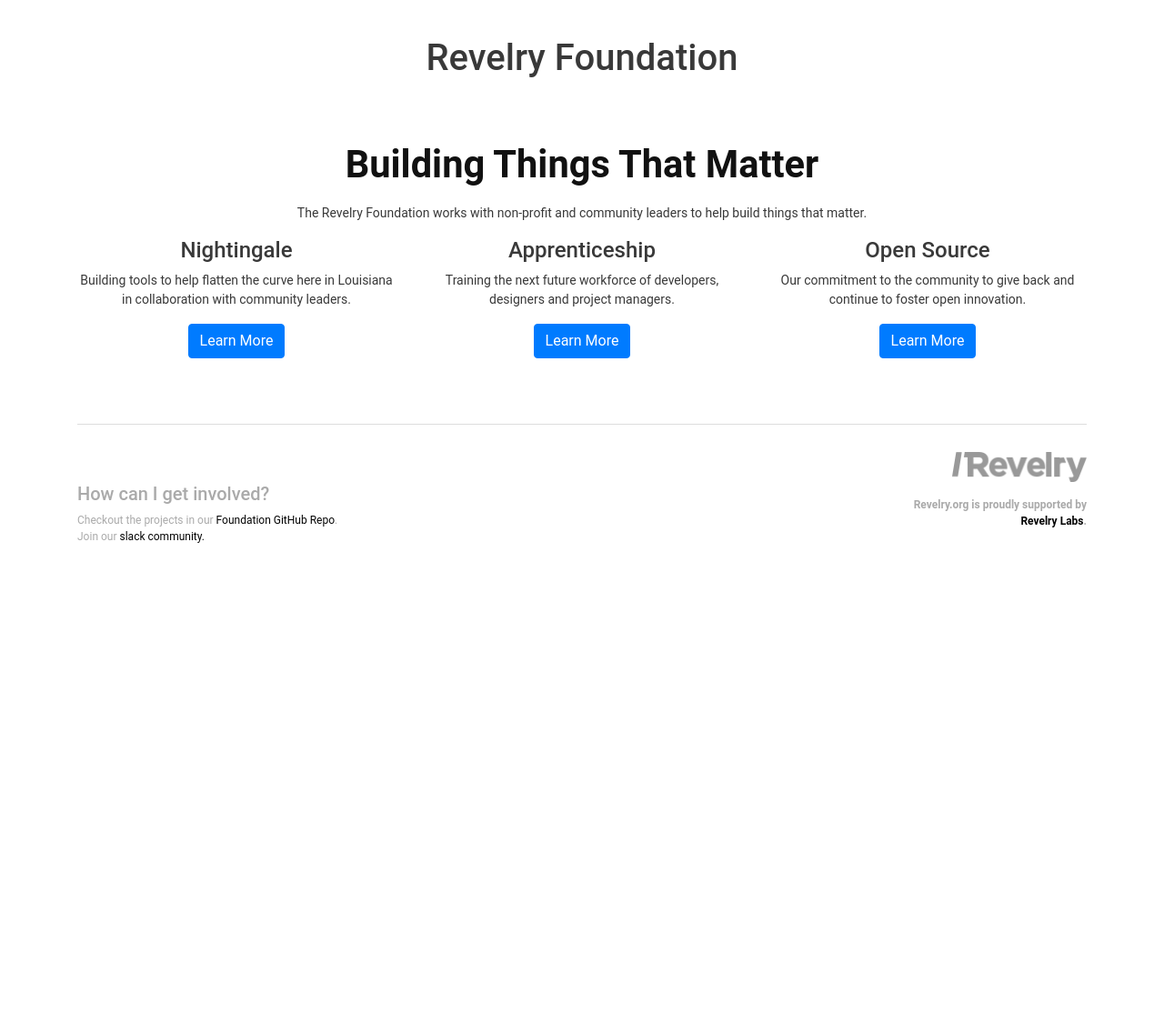
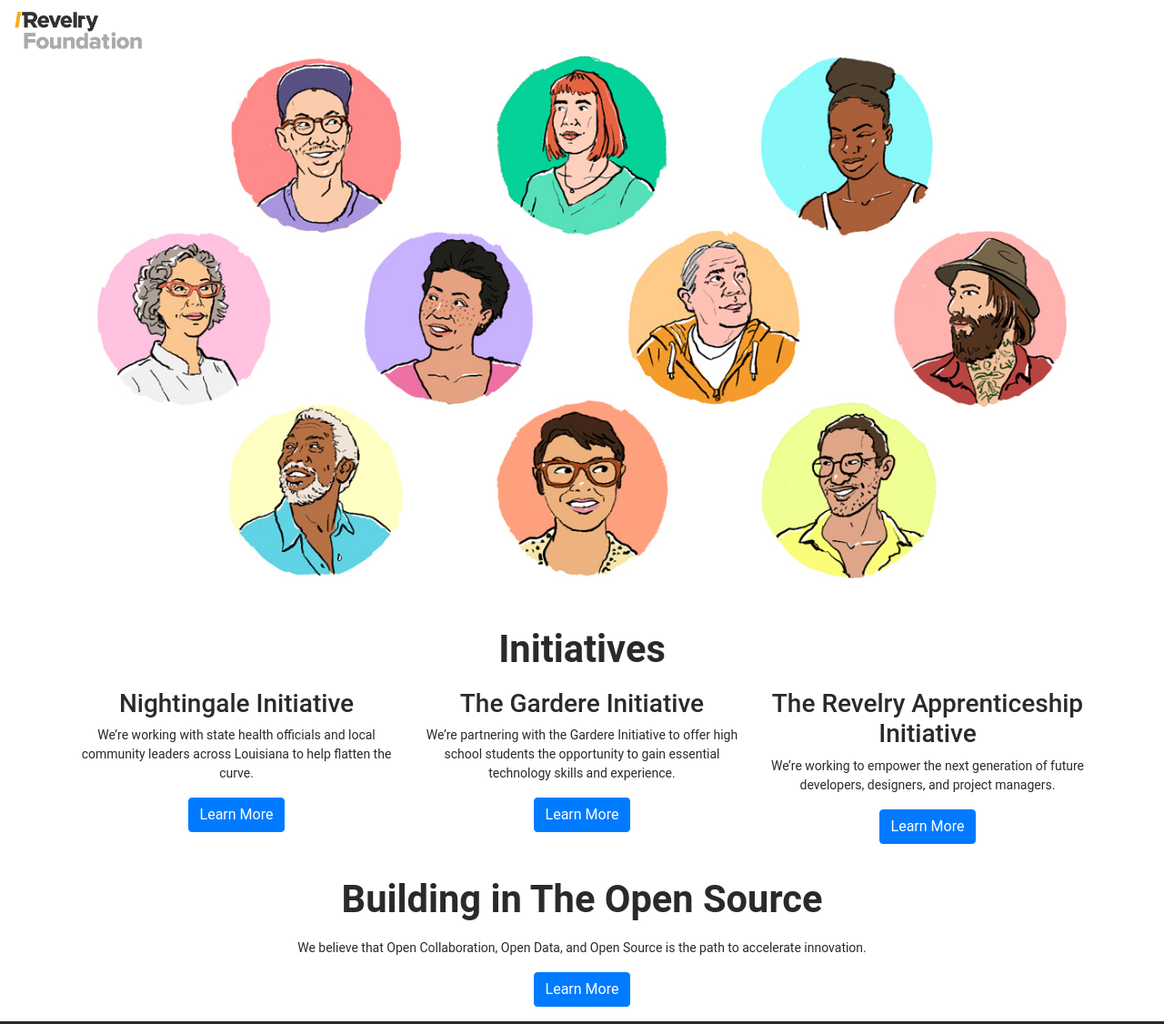
Before and after one commit to revelry-foundation/org, a plain HTML site: page index.html in a window 1280 px wide. Shown: the top 1126 px of the page at 91% size. Before the commit the page ends 800 px from the top, so only its background shows below. Drawn offline with nearby package versions, Linux system fonts and the light colour scheme; a web font is replaced by a local one.

Commit message:
feat: logo, content, hero-img

```diff
--- a/index.html
+++ b/index.html
@@ -39,10 +39,10 @@
         --font-weight-semi-bold: 600;
         --font-weight-normal: 400;
         --font-weight-light: 300;
-        --color-primary: #111111;
+        --color-primary: #2A2A2A;
         --color-secondary: rgb(5, 5, 5);
-        --color-divider: #DDD;
-        --color-text: #393939;
+        --color-divider: #E0E0E0;
+        --color-text: #2A2A2A;
         --color-text-light: #AAA;
       }
       body {
@@ -71,7 +71,18 @@
         height: 1px;
         margin-bottom: 30px;
       }
-
+      /* NAVBAR */
+      .navbar-brand {
+        height: 3.2rem;
+      }
+      .navbar-brand img {
+        height: 100%;
+        width: auto;
+      }
+      /* HERO */
+      .hero {
+        margin-top: -2.4rem;
+      }
       /* PAGEHEADER */
       .PageHeader {
         align-items: center;
@@ -113,6 +124,7 @@
 
       /* FOOTER   */
       #footer {
+        background: var(--color-text);
         color: var(--color-text-light);
         font-size: 12px;
         padding: 40px 0;
@@ -127,6 +139,9 @@
       #about-revelry {
         font-weight: var(--font-weight-semi-bold);
         text-align: center;
+      }
+      footer a {
+        color: #FFF;
       }
       .about-revelry-content {
         margin: 20px auto 0;
@@ -148,49 +163,53 @@
     </style>
   </head>
   <body class="text-center">
-	  <div class="container">
-
-      <div class="row PageHeader">
+    <nav class="navbar navbar-light">
+      <a class="navbar-brand" href="#">
+        <img src="revelry-foundation.png" alt="Revelry Foundation" />
+      </a>
+    </nav>
+    <section class="hero">
+      <img src="building-things-that-matter.jpg" class="img-fluid" alt="Building Things That Matter" />
+    </section>
+    <section class="container">
+      <div class="row">
         <div class="col-sm-12">
-          <h1>Revelry Foundation</h1>
+          <h2>Initiatives</h2>
         </div>
-      </div>
-
-      <div class="row MainContent">
-        <div class="col-sm-12">
-          <h2>Building Things That Matter</h2>
-          <p>The Revelry Foundation works with non-profit and community leaders to help build things that matter.</p>
-        </div>
-        <div class="col-sm-12">
-            <div class="row">
         <div class="col-sm-4">
-                    <h4>Nightingale</h4>
-                    <p>Building tools to help flatten the curve here in Louisiana in collaboration with community leaders.</p>
+          <h3>Nightingale Initiative</h3>
+          <p>We’re working with state health officials and local community leaders across Louisiana to help flatten the curve.</p>
           <p><a href="https://nightingale.revelry.org" class="btn btn-primary">Learn More</a></p>
         </div>
         <div class="col-sm-4">
-                    <h4>Apprenticeship</h4>
-                    <p>Training the next future workforce of developers, designers and project managers.</p>
+          <h3>The Gardere Initiative</h3>
+          <p>We’re partnering with the Gardere Initiative to offer high school students the opportunity to gain essential technology skills and experience.</p>
           <p><a href="https://3ulsmb4eg8vz37c0vz2si64j-wpengine.netdna-ssl.com/wp-content/uploads/2019/11/apprentice-program.pdf" class="btn btn-primary">Learn More</a></p>
         </div>
         <div class="col-sm-4">
-                    <h4>Open Source</h4>
-                    <p>Our commitment to the community to give back and continue to foster open innovation.</p>
+          <h3>The Revelry Apprenticeship Initiative</h3>
+          <p>We’re working to empower the next generation of future developers, designers, and project managers.</p>
           <p><a href="https://github.com/revelrylabs" class="btn btn-primary">Learn More</a></p>
         </div>
       </div>
+    </section>
+    <section class="container">
+      <div class="row">
+        <div class="col-sm-12">
+          <h2>Building in The Open Source</h2>
+          <p>We believe that Open Collaboration, Open Data, and Open Source is the path to accelerate innovation.</p>
+          <p><a href="https://github.com/revelrylabs" class="btn btn-primary">Learn More</a></p>
         </div>
-
       </div>
-      <div class="row" id="footer">
-        <div class="col-sm-12">
-          <hr/>
-        </div>
+    </section>
+    <footer id="footer">
+      <div class="container">
+        <div class="row">
           <div class="col-sm-12 col-md-6" id="bff-overview">
             <p><img src="" alt="" id="footer-logo"></p>
             <h5>How can I get involved?</h5>
             <p>Checkout the projects in our <a href="https://github.com/revelry-foundation/">Foundation GitHub Repo</a>.<br/>
-          Join our <a href="https://community.revelry.co/">slack community.</a></p>
+            Join our <a href="https://community.revelry.co/">Slack community.</a></p>
           </div>
           <div class="col-sm-12 col-md-6" id="about-revelry">
             <div class="about-revelry-content">
@@ -200,5 +219,6 @@
           </div>
         </div>
       </div>
+    </footer>
   </body>
 </html>
```
Also changed, not shown: building-things-that-matter.jpg (added), revelry-foundation.png (added). Lines whose indentation alone changed are shown as unchanged.
